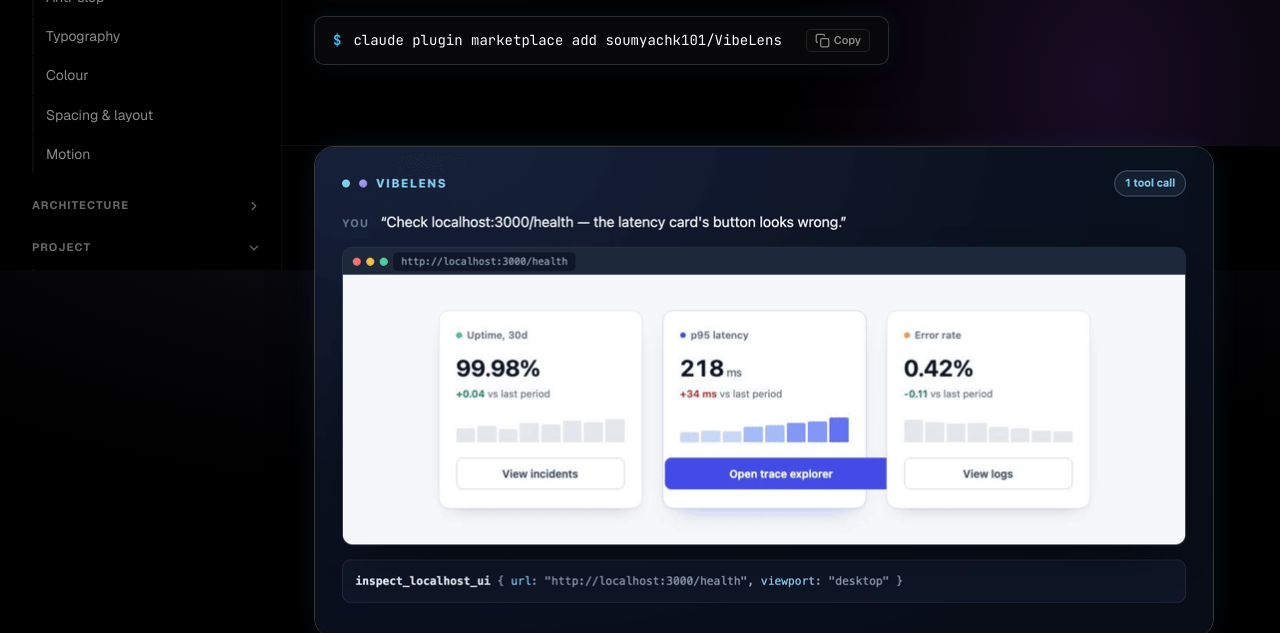
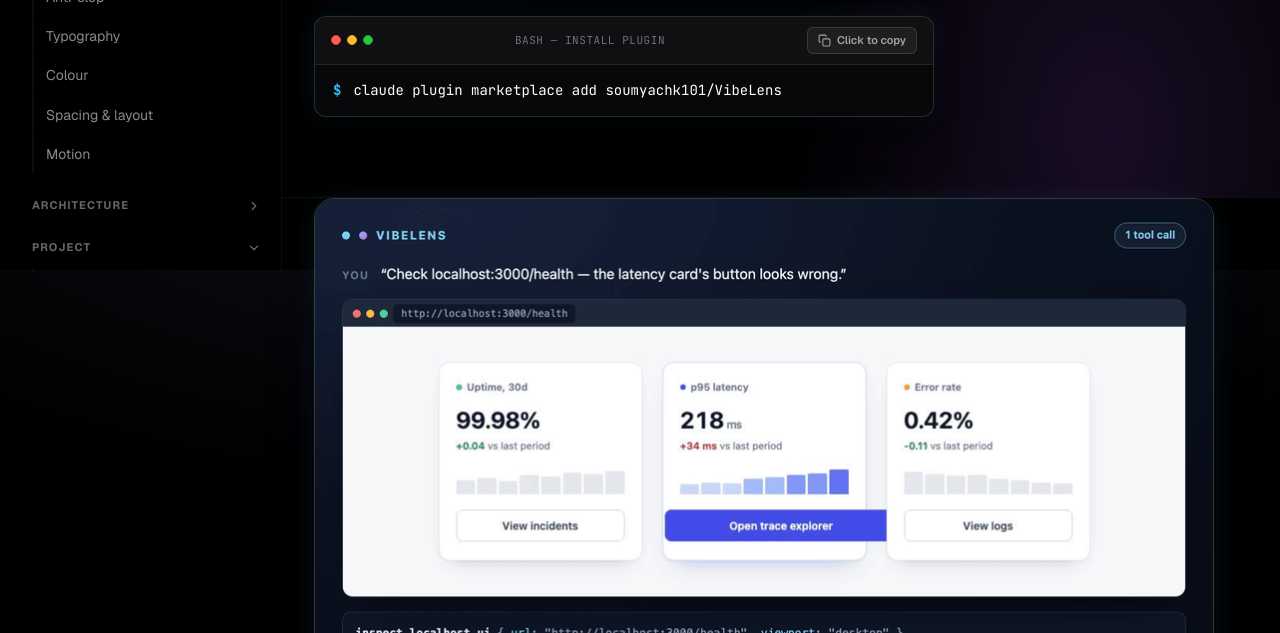
Before and after one commit to soumyachk101/VibeLens, a website: page site-dist/index.html in a window 1280 px wide. Shown: the part 530-1163 px from the top of the page. Drawn offline with nearby package versions, Linux system fonts and the light colour scheme.

Commit message:
docs: Refine site generator script and app logic

```diff
--- a/site-dist/app.js
+++ b/site-dist/app.js
@@ -126,25 +126,24 @@
     }
   }
 
-  // --- Click-to-Copy for Install Lines ----------------------------------------
-  const installLines = document.querySelectorAll("[data-copy-cmd], .install-line");
+  // --- Click-to-Copy for Hero Terminal & Install Lines ------------------------
+  const installLines = document.querySelectorAll("[data-copy-cmd], .hero-terminal, .install-line");
   for (const line of installLines) {
     const textToCopy = line.getAttribute("data-copy-cmd") || line.innerText.replace(/^\$\s*/, "").trim();
     if (!textToCopy) continue;
 
     line.style.cursor = "pointer";
-    line.setAttribute("title", "Click to copy command");
 
     const doCopy = async (e) => {
       e.preventDefault();
       try {
         await navigator.clipboard.writeText(textToCopy);
         showToast("Copied install command!");
-        const txtSpan = line.querySelector(".copy-txt");
+        const txtSpan = line.querySelector(".badge-txt, .copy-txt");
         if (txtSpan) txtSpan.textContent = "Copied!";
         line.classList.add("copied");
         setTimeout(() => {
-          if (txtSpan) txtSpan.textContent = "Copy";
+          if (txtSpan) txtSpan.textContent = "Click to copy";
           line.classList.remove("copied");
         }, 1800);
       } catch (err) {}
--- a/site-dist/index.html
+++ b/site-dist/index.html
@@ -142,13 +142,11 @@
 <main class="home" id="content">
   <section class="hero">
     <div class="hero-inner">
-      <p class="eyebrow"><span class="pulse-dot"></span> <b>Free</b> · MIT · no telemetry</p>
-      <h1>Your AI writes the UI. <em>VibeLens lets it see it.</em></h1>
+      <p class="eyebrow"><span class="pulse-dot"></span> <b>Free & Open Source</b> · MIT · No Telemetry</p>
+      <h1>Your AI writes the UI.<br><em>VibeLens lets it see it.</em></h1>
       <p class="lede">
-        One MCP tool call returns a screenshot of your running page, the console and
-        network failures behind it, and a token-optimized DOM snapshot that keeps the
-        real ids and Tailwind classes. The model stops guessing selectors and starts
-        reading them.
+        One MCP tool call returns a desktop, tablet or mobile screenshot, console & network diagnostics,
+        and a token-optimized DOM snapshot preserving real IDs and Tailwind classes. Stop guessing selectors.
       </p>
       <div class="cta-row">
         <a class="button button-primary" href="/install.html">
@@ -160,13 +158,24 @@
           View on GitHub
         </a>
       </div>
-      <div class="install-line" data-copy-cmd="claude plugin marketplace add soumyachk101/VibeLens" title="Click to copy">
-        <span class="prompt">$</span>
-        <code>claude plugin marketplace add soumyachk101/VibeLens</code>
-        <button type="button" class="copy-cmd-btn" aria-label="Copy install command">
-          <svg class="copy-icon" viewBox="0 0 24 24" fill="none" stroke="currentColor" width="15" height="15" stroke-width="2"><rect x="9" y="9" width="13" height="13" rx="2" ry="2"/><path d="M5 15H4a2 2 0 0 1-2-2V4a2 2 0 0 1 2-2h9a2 2 0 0 1 2 2v1"/></svg>
-          <span class="copy-txt">Copy</span>
-        </button>
+
+      <div class="hero-terminal" data-copy-cmd="claude plugin marketplace add soumyachk101/VibeLens">
+        <div class="terminal-bar">
+          <div class="terminal-dots">
+            <span class="dot dot-red"></span>
+            <span class="dot dot-yellow"></span>
+            <span class="dot dot-green"></span>
+          </div>
+          <span class="terminal-title">bash — install plugin</span>
+          <div class="terminal-copy-badge">
+            <svg viewBox="0 0 24 24" fill="none" stroke="currentColor" width="13" height="13" stroke-width="2"><rect x="9" y="9" width="13" height="13" rx="2" ry="2"/><path d="M5 15H4a2 2 0 0 1-2-2V4a2 2 0 0 1 2-2h9a2 2 0 0 1 2 2v1"/></svg>
+            <span class="badge-txt">Click to copy</span>
+          </div>
+        </div>
+        <div class="terminal-body">
+          <span class="prompt">$</span>
+          <code>claude plugin marketplace add soumyachk101/VibeLens</code>
+        </div>
       </div>
     </div>
   </section>
--- a/site-dist/styles.css
+++ b/site-dist/styles.css
@@ -1140,53 +1140,93 @@ h3:hover > .heading-anchor,
   background: rgba(255, 255, 255, 0.1);
 }
 
-.install-line {
+.hero-terminal {
+  max-width: 620px;
+  margin-top: var(--s-8);
+  border: 1px solid rgba(255, 255, 255, 0.14);
+  border-radius: 12px;
+  background: #08080a;
+  box-shadow: 0 12px 40px rgba(0, 0, 0, 0.85), 0 0 25px rgba(56, 189, 248, 0.12);
+  overflow: hidden;
+  cursor: pointer;
+  transition: all 0.2s cubic-bezier(0.16, 1, 0.3, 1);
+}
+.hero-terminal:hover {
+  border-color: rgba(56, 189, 248, 0.5);
+  box-shadow: 0 16px 50px rgba(0, 0, 0, 0.95), 0 0 35px rgba(56, 189, 248, 0.25);
+  transform: translateY(-2px);
+}
+.terminal-bar {
+  display: flex;
+  align-items: center;
+  justify-content: space-between;
+  padding: 10px 16px;
+  background: rgba(255, 255, 255, 0.03);
+  border-bottom: 1px solid rgba(255, 255, 255, 0.08);
+}
+.terminal-dots {
+  display: flex;
+  align-items: center;
+  gap: 6px;
+}
+.terminal-dots .dot {
+  width: 10px;
+  height: 10px;
+  border-radius: 50%;
+  display: inline-block;
+}
+.terminal-title {
+  font-family: var(--font-mono);
+  font-size: var(--text-2xs);
+  color: #71717a;
+  letter-spacing: 0.05em;
+  text-transform: uppercase;
+}
+.terminal-copy-badge {
   display: inline-flex;
   align-items: center;
-  gap: var(--s-3);
-  width: fit-content;
-  max-width: 100%;
-  margin-top: var(--s-8);
-  padding: 12px 18px;
-  border: 1px solid rgba(255, 255, 255, 0.14);
-  border-radius: 10px;
-  background: #08080a;
+  gap: 6px;
+  padding: 4px 10px;
+  border-radius: 6px;
+  background: rgba(255, 255, 255, 0.06);
+  border: 1px solid rgba(255, 255, 255, 0.12);
+  color: #a1a1aa;
+  font-family: var(--font-sans);
+  font-size: var(--text-2xs);
+  font-weight: 600;
+  transition: all 0.2s ease;
+}
+.hero-terminal:hover .terminal-copy-badge {
+  color: #38bdf8;
+  border-color: rgba(56, 189, 248, 0.4);
+  background: rgba(56, 189, 248, 0.12);
+}
+.hero-terminal.copied .terminal-copy-badge {
+  color: #34d399;
+  border-color: rgba(52, 211, 153, 0.4);
+  background: rgba(52, 211, 153, 0.15);
+}
+.terminal-body {
+  padding: 14px 18px;
+  display: flex;
+  align-items: center;
+  gap: 12px;
   font-family: var(--font-mono);
   font-size: var(--text-sm);
   color: #ffffff;
-  box-shadow: 0 8px 30px rgba(0, 0, 0, 0.8), 0 0 20px rgba(56, 189, 248, 0.12);
-  cursor: pointer;
-  transition: all 0.2s cubic-bezier(0.16, 1, 0.3, 1);
-  user-select: all;
+  overflow-x: auto;
 }
-.install-line:hover {
-  border-color: rgba(56, 189, 248, 0.5);
-  transform: translateY(-1px);
-  box-shadow: 0 12px 40px rgba(0, 0, 0, 0.9), 0 0 30px rgba(56, 189, 248, 0.25);
+.terminal-body .prompt {
+  color: #38bdf8;
+  font-weight: 700;
+  user-select: none;
 }
-.install-line .prompt { color: var(--accent); user-select: none; font-weight: 700; }
-.install-line code { font-family: inherit; color: inherit; background: none; border: none; padding: 0; }
-.install-line .copy-cmd-btn {
-  display: inline-flex;
-  align-items: center;
-  gap: 4px;
-  margin-left: var(--s-3);
-  padding: 3px var(--s-2);
-  border: 1px solid var(--border);
-  border-radius: var(--r-xs);
-  background: var(--surface);
-  color: var(--text-muted);
-  font-family: var(--font-sans);
-  font-size: var(--text-2xs);
-  font-weight: 600;
-  cursor: pointer;
-  transition: all var(--dur-fast) var(--ease-out);
-}
-.install-line:hover .copy-cmd-btn { border-color: var(--accent); color: var(--text-strong); }
-.install-line.copied .copy-cmd-btn {
-  color: var(--success);
-  border-color: var(--success);
-  background: color-mix(in oklch, var(--success) 15%, transparent);
+.terminal-body code {
+  font-family: inherit;
+  color: inherit;
+  background: none;
+  border: none;
+  padding: 0;
 }
 
 .section { max-width: 1180px; margin: 0 auto; padding: var(--s-20) var(--s-8); }
--- a/site/styles.css
+++ b/site/styles.css
@@ -1140,53 +1140,93 @@ h3:hover > .heading-anchor,
   background: rgba(255, 255, 255, 0.1);
 }
 
-.install-line {
+.hero-terminal {
+  max-width: 620px;
+  margin-top: var(--s-8);
+  border: 1px solid rgba(255, 255, 255, 0.14);
+  border-radius: 12px;
+  background: #08080a;
+  box-shadow: 0 12px 40px rgba(0, 0, 0, 0.85), 0 0 25px rgba(56, 189, 248, 0.12);
+  overflow: hidden;
+  cursor: pointer;
+  transition: all 0.2s cubic-bezier(0.16, 1, 0.3, 1);
+}
+.hero-terminal:hover {
+  border-color: rgba(56, 189, 248, 0.5);
+  box-shadow: 0 16px 50px rgba(0, 0, 0, 0.95), 0 0 35px rgba(56, 189, 248, 0.25);
+  transform: translateY(-2px);
+}
+.terminal-bar {
+  display: flex;
+  align-items: center;
+  justify-content: space-between;
+  padding: 10px 16px;
+  background: rgba(255, 255, 255, 0.03);
+  border-bottom: 1px solid rgba(255, 255, 255, 0.08);
+}
+.terminal-dots {
+  display: flex;
+  align-items: center;
+  gap: 6px;
+}
+.terminal-dots .dot {
+  width: 10px;
+  height: 10px;
+  border-radius: 50%;
+  display: inline-block;
+}
+.terminal-title {
+  font-family: var(--font-mono);
+  font-size: var(--text-2xs);
+  color: #71717a;
+  letter-spacing: 0.05em;
+  text-transform: uppercase;
+}
+.terminal-copy-badge {
   display: inline-flex;
   align-items: center;
-  gap: var(--s-3);
-  width: fit-content;
-  max-width: 100%;
-  margin-top: var(--s-8);
-  padding: 12px 18px;
-  border: 1px solid rgba(255, 255, 255, 0.14);
-  border-radius: 10px;
-  background: #08080a;
+  gap: 6px;
+  padding: 4px 10px;
+  border-radius: 6px;
+  background: rgba(255, 255, 255, 0.06);
+  border: 1px solid rgba(255, 255, 255, 0.12);
+  color: #a1a1aa;
+  font-family: var(--font-sans);
+  font-size: var(--text-2xs);
+  font-weight: 600;
+  transition: all 0.2s ease;
+}
+.hero-terminal:hover .terminal-copy-badge {
+  color: #38bdf8;
+  border-color: rgba(56, 189, 248, 0.4);
+  background: rgba(56, 189, 248, 0.12);
+}
+.hero-terminal.copied .terminal-copy-badge {
+  color: #34d399;
+  border-color: rgba(52, 211, 153, 0.4);
+  background: rgba(52, 211, 153, 0.15);
+}
+.terminal-body {
+  padding: 14px 18px;
+  display: flex;
+  align-items: center;
+  gap: 12px;
   font-family: var(--font-mono);
   font-size: var(--text-sm);
   color: #ffffff;
-  box-shadow: 0 8px 30px rgba(0, 0, 0, 0.8), 0 0 20px rgba(56, 189, 248, 0.12);
-  cursor: pointer;
-  transition: all 0.2s cubic-bezier(0.16, 1, 0.3, 1);
-  user-select: all;
+  overflow-x: auto;
 }
-.install-line:hover {
-  border-color: rgba(56, 189, 248, 0.5);
-  transform: translateY(-1px);
-  box-shadow: 0 12px 40px rgba(0, 0, 0, 0.9), 0 0 30px rgba(56, 189, 248, 0.25);
+.terminal-body .prompt {
+  color: #38bdf8;
+  font-weight: 700;
+  user-select: none;
 }
-.install-line .prompt { color: var(--accent); user-select: none; font-weight: 700; }
-.install-line code { font-family: inherit; color: inherit; background: none; border: none; padding: 0; }
-.install-line .copy-cmd-btn {
-  display: inline-flex;
-  align-items: center;
-  gap: 4px;
-  margin-left: var(--s-3);
-  padding: 3px var(--s-2);
-  border: 1px solid var(--border);
-  border-radius: var(--r-xs);
-  background: var(--surface);
-  color: var(--text-muted);
-  font-family: var(--font-sans);
-  font-size: var(--text-2xs);
-  font-weight: 600;
-  cursor: pointer;
-  transition: all var(--dur-fast) var(--ease-out);
-}
-.install-line:hover .copy-cmd-btn { border-color: var(--accent); color: var(--text-strong); }
-.install-line.copied .copy-cmd-btn {
-  color: var(--success);
-  border-color: var(--success);
-  background: color-mix(in oklch, var(--success) 15%, transparent);
+.terminal-body code {
+  font-family: inherit;
+  color: inherit;
+  background: none;
+  border: none;
+  padding: 0;
 }
 
 .section { max-width: 1180px; margin: 0 auto; padding: var(--s-20) var(--s-8); }
```
Also changed, not shown: scripts/site/build.mjs (+22 -13 lines), site/app.js (+4 -5 lines).
